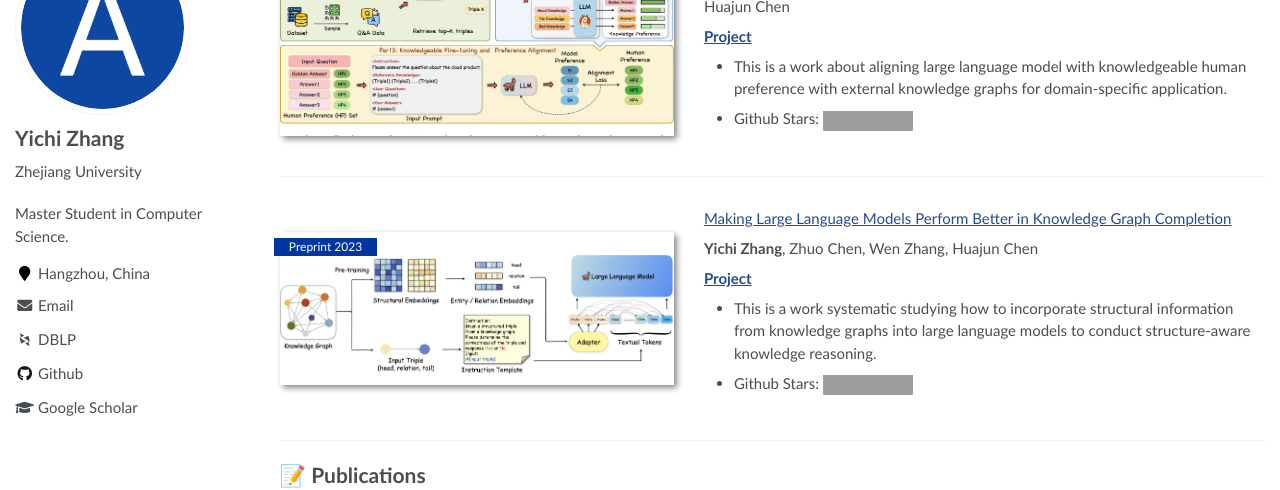
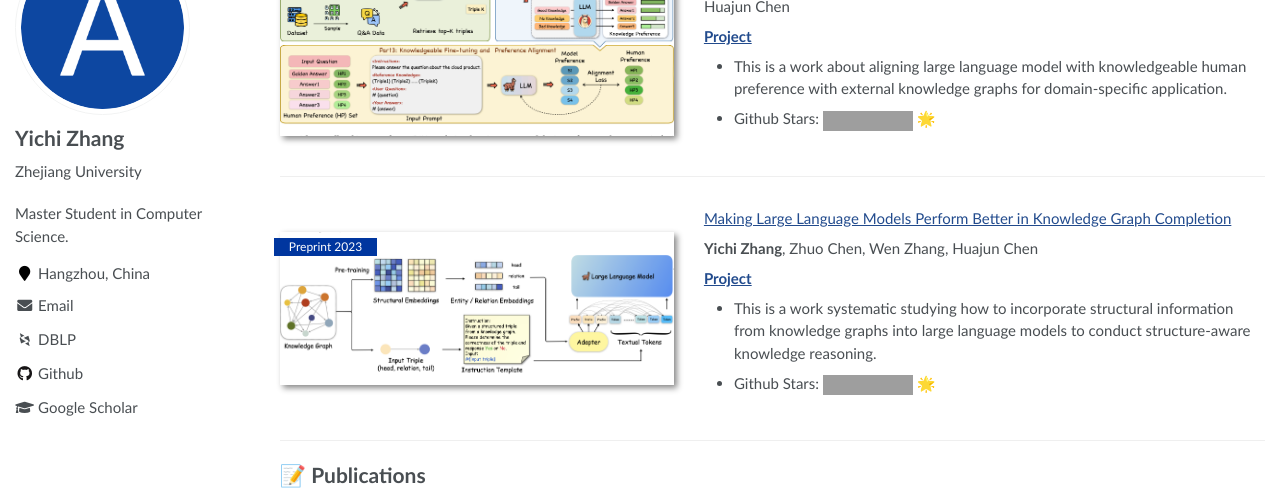
Before and after one commit to Zhang-Each/CV, a Jekyll site: the page built from _pages/about.md, in a window 1280 px wide and 900 px high, scrolled down 464 px, cut to the strip 151-641 px from the top of the window. Built offline with Jekyll 4.4.1, drawn with Linux system fonts in a browser that asks for light colours; some web fonts are replaced; grey boxes are pictures that could not be loaded.

```diff
--- a/_pages/about.md
+++ b/_pages/about.md
@@ -43,7 +43,7 @@ I am on the job market now, **looking for a summer intership position** about la
 
 [**Project**](https://github.com/zjukg/KnowPAT) <strong><span class='show_paper_citations' data='DhtAFkwAAAAJ:ALROH1vI_8AC'></span></strong>
 - This is a work about aligning large language model with knowledgeable human preference with external knowledge graphs for domain-specific application.
-- Github Stars: [![](https://img.shields.io/github/stars/zjukg/KnowPAT)](https://github.com/zjukg/KnowPAT)
+- Github Stars: [![](https://img.shields.io/github/stars/zjukg/KnowPAT)](https://github.com/zjukg/KnowPAT) 🌟
 </div>
 </div>
 
@@ -57,7 +57,7 @@ I am on the job market now, **looking for a summer intership position** about la
 
 [**Project**](https://github.com/zjukg/KoPA) <strong><span class='show_paper_citations' data='DhtAFkwAAAAJ:ALROH1vI_8AC'></span></strong>
 - This is a work systematic studying how to incorporate structural information from knowledge graphs into large language models to conduct structure-aware knowledge reasoning.
-- Github Stars: [![](https://img.shields.io/github/stars/zjukg/KoPA)](https://github.com/zjukg/KoPA)
+- Github Stars: [![](https://img.shields.io/github/stars/zjukg/KoPA)](https://github.com/zjukg/KoPA) 🌟
 </div>
 </div>
 
```
